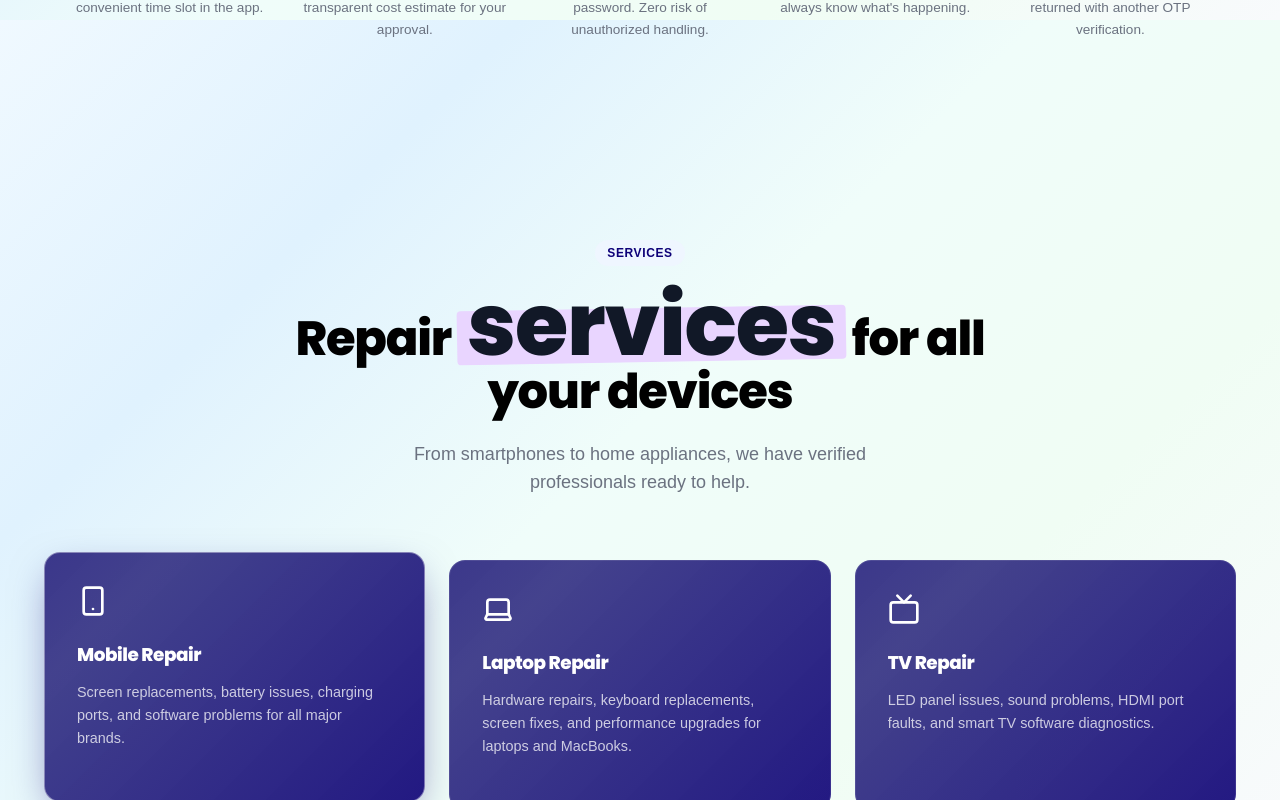
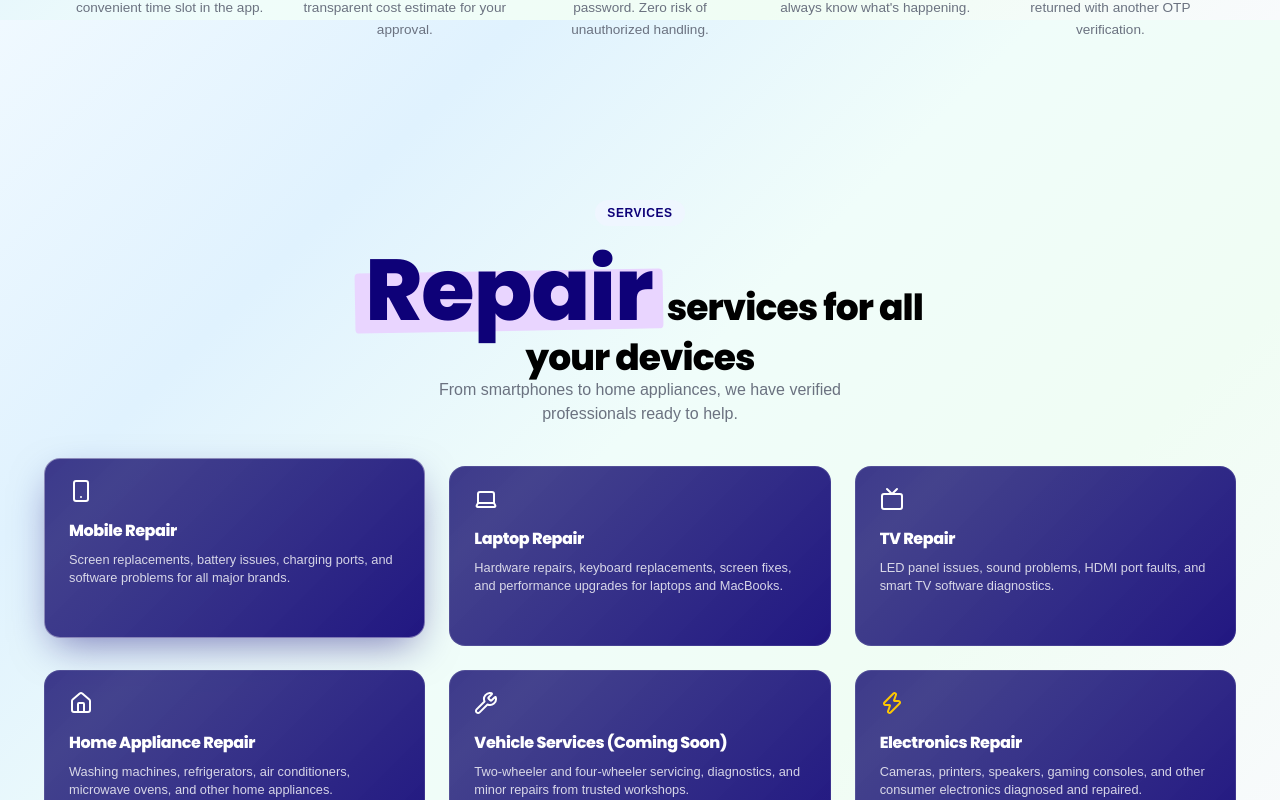
Before and after one commit to Saneajayy/rparwebb, a React (Vite) app: page / in a window 1280 px wide. Shown: the part 1580-2380 px from the top of the page. Built offline with nearby package versions, Linux system fonts and the light colour scheme; a web font is replaced by a local one.

Commit message:
UI: dramatically reduce scales and paddings in Services section to keep it perfectly contained within the viewport

```diff
--- a/src/index.css
+++ b/src/index.css
@@ -981,9 +981,10 @@ main {
 .services-container {
   display: flex;
   flex-direction: column;
-  justify-content: flex-start;
-  padding-top: 120px;
-  padding-bottom: 120px;
+  justify-content: center;
+  padding-top: 80px;
+  padding-bottom: 80px;
+  min-height: 100vh;
 }
 
 .services-grid {
@@ -1006,9 +1007,9 @@ main {
   height: 100%;
   border: 1px solid rgba(255, 255, 255, 0.1);
   border-radius: var(--border-radius-md);
-  padding: 32px;
+  padding: 20px 24px;
   transition: all 0.4s cubic-bezier(0.16, 1, 0.3, 1);
-  min-height: 250px;
+  min-height: 180px;
 }
 
 .service-card:hover,
@@ -1019,21 +1020,21 @@ main {
 }
 
 .service-icon-wrapper {
-  margin-bottom: 24px;
+  margin-bottom: 16px;
   display: inline-block;
 }
 
 .service-title {
-  font-size: 1.15rem;
+  font-size: 1rem;
   font-weight: 700;
-  margin-bottom: 12px;
+  margin-bottom: 8px;
   color: #ffffff;
 }
 
 .service-desc {
-  font-size: 0.9rem;
-  color: rgba(255, 255, 255, 0.75);
-  line-height: 1.6;
+  font-size: 0.8rem;
+  color: rgba(255, 255, 255, 0.8);
+  line-height: 1.4;
 }
 
 @media (max-width: 1024px) {
--- a/src/pages/Services.jsx
+++ b/src/pages/Services.jsx
@@ -3,32 +3,32 @@ import * as Icons from 'lucide-react';
 const Services = () => {
   const services = [
     {
-      icon: <Icons.Smartphone size={32} className="text-white" />,
+      icon: <Icons.Smartphone size={24} className="text-white" />,
       title: 'Mobile Repair',
       desc: 'Screen replacements, battery issues, charging ports, and software problems for all major brands.',
     },
     {
-      icon: <Icons.Laptop size={32} className="text-white" />,
+      icon: <Icons.Laptop size={24} className="text-white" />,
       title: 'Laptop Repair',
       desc: 'Hardware repairs, keyboard replacements, screen fixes, and performance upgrades for laptops and MacBooks.',
     },
     {
-      icon: <Icons.Tv size={32} className="text-white" />,
+      icon: <Icons.Tv size={24} className="text-white" />,
       title: 'TV Repair',
       desc: 'LED panel issues, sound problems, HDMI port faults, and smart TV software diagnostics.',
     },
     {
-      icon: <Icons.Home size={32} className="text-white" />,
+      icon: <Icons.Home size={24} className="text-white" />,
       title: 'Home Appliance Repair',
       desc: 'Washing machines, refrigerators, air conditioners, microwave ovens, and other home appliances.',
     },
     {
-      icon: <Icons.Wrench size={32} className="text-white" />,
+      icon: <Icons.Wrench size={24} className="text-white" />,
       title: 'Vehicle Services (Coming Soon)',
       desc: 'Two-wheeler and four-wheeler servicing, diagnostics, and minor repairs from trusted workshops.',
     },
     {
-      icon: <Icons.Zap size={32} className="text-yellow-400" />,
+      icon: <Icons.Zap size={24} className="text-yellow-400" />,
       title: 'Electronics Repair',
       desc: 'Cameras, printers, speakers, gaming consoles, and other consumer electronics diagnosed and repaired.',
     }
@@ -36,10 +36,10 @@ const Services = () => {
 
   return (
     <div className="services-container max-w-7xl section">
-      <div className="text-center mb-16 reveal">
-        <div className="badge">SERVICES</div>
-        <h1 className="text-5xl font-bold mb-6">Repair <span className="highlight">services</span> for all<br/>your devices</h1>
-        <p className="text-muted text-lg max-w-2xl mx-auto">
+      <div className="text-center mb-10 reveal">
+        <div className="badge mb-4">SERVICES</div>
+        <h1 className="text-4xl font-bold mb-4"><span className="highlight" style={{ color: '#0e0178' }}>Repair</span> services for all<br/>your devices</h1>
+        <p className="text-muted text-base max-w-2xl mx-auto">
           From smartphones to home appliances, we have verified<br/>professionals ready to help.
         </p>
       </div>
```
